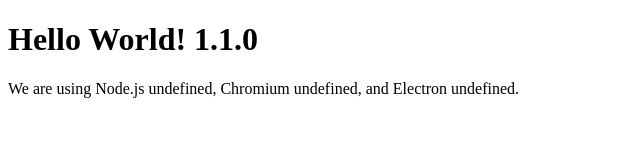
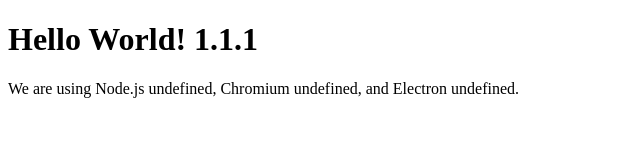
Before and after one commit to ert78gb/electron-playground, an Electron app: page src/index.html in a window 800 px wide. Shown: the full height of the page, 0-640 px from the left. Drawn offline with Linux system fonts and the light colour scheme.

Commit message:
fix(core): Fix 1.1.1 bug

```diff
--- a/src/index.html
+++ b/src/index.html
@@ -7,7 +7,7 @@
 </head>
 
 <body>
-  <h1>Hello World! 1.1.0</h1>
+  <h1>Hello World! 1.1.1</h1>
   <!-- All of the Node.js APIs are available in this renderer process. -->
   We are using Node.js
   <script>
```
